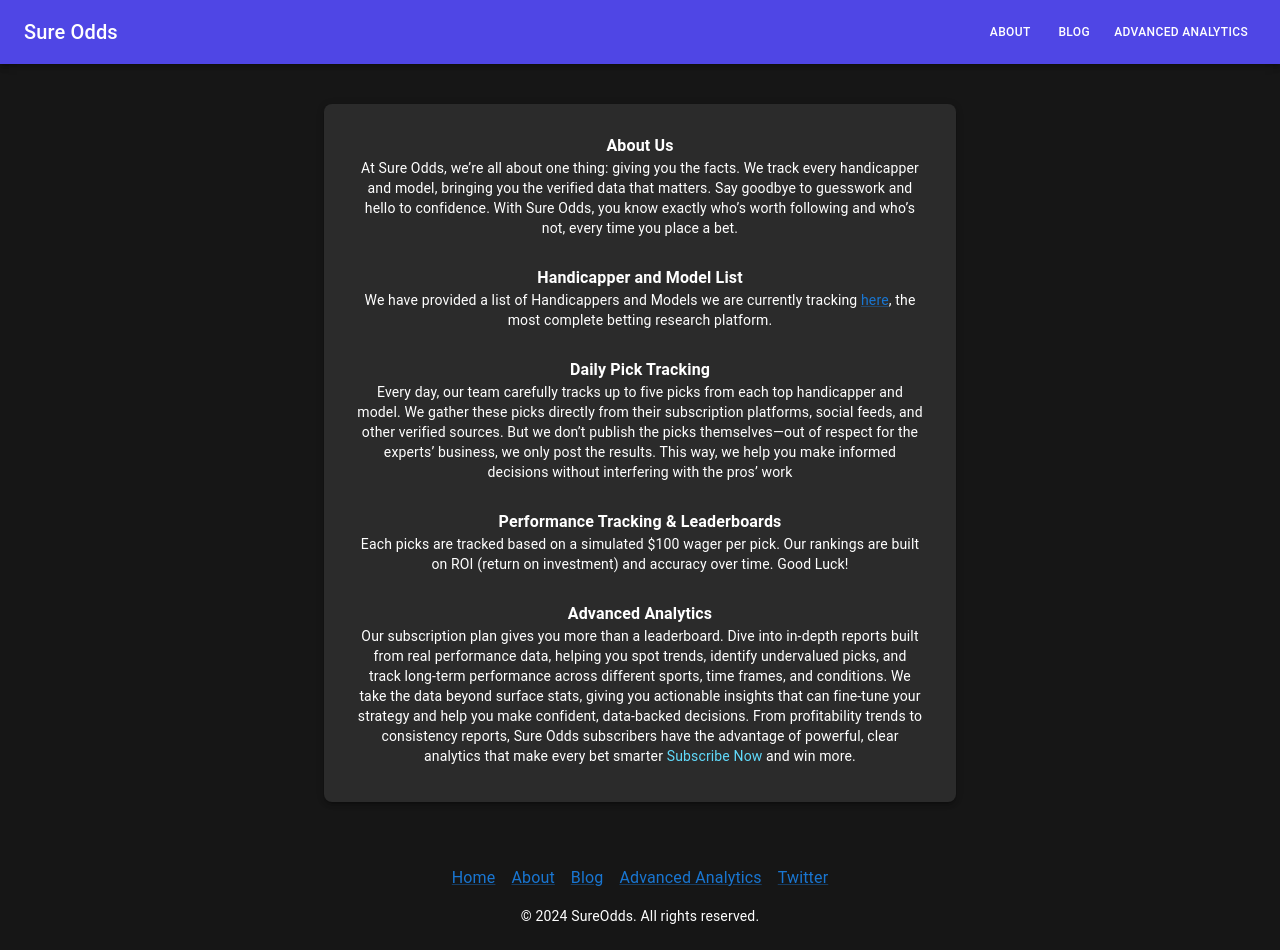
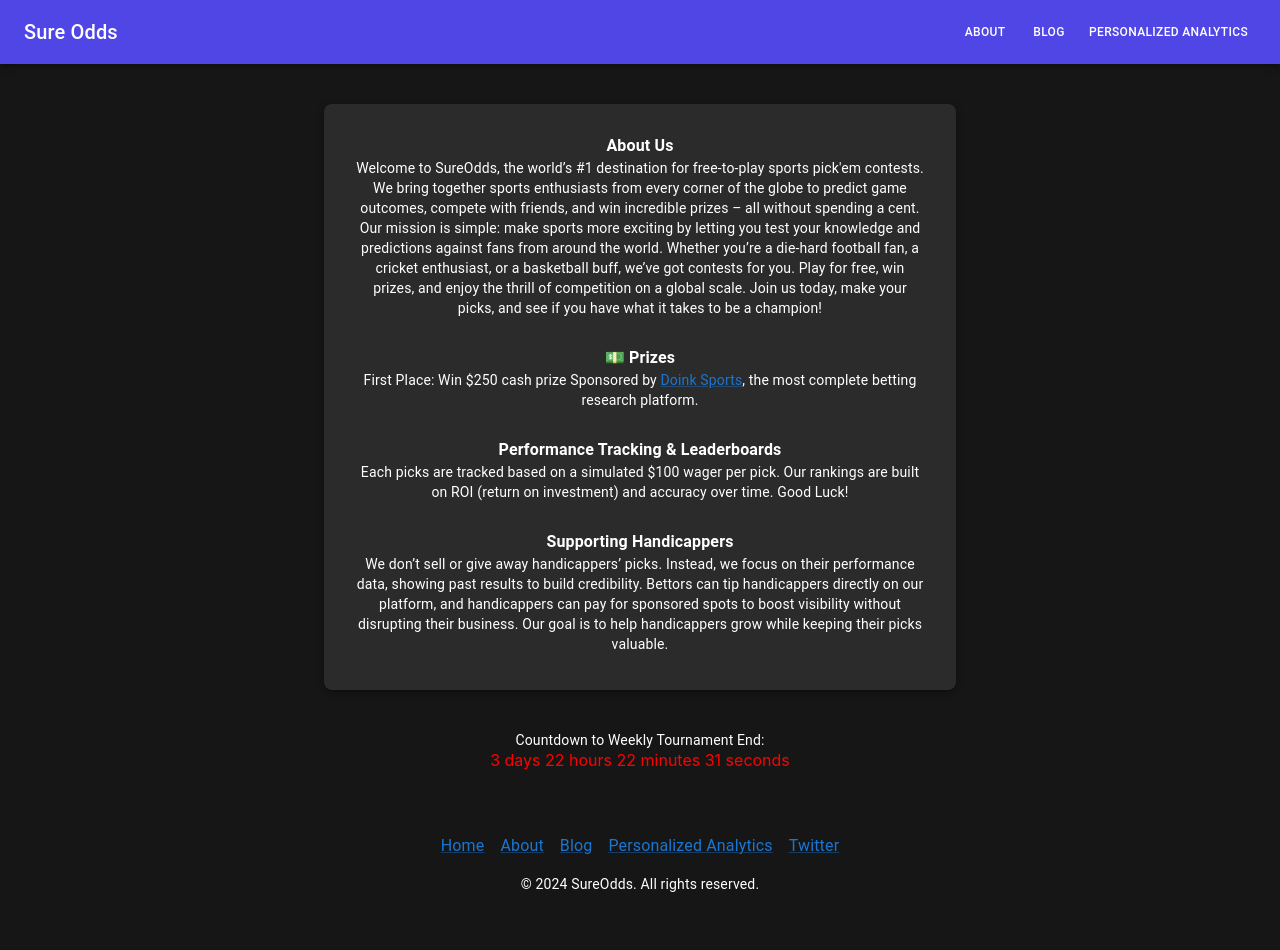
Before and after one commit to everyonesbuddy/sure-odds-sports-predictions-contest-FE, a React (Create React App) app: page /about in a window 1280 px wide. After the commit the page ends 918 px from the top, so only its background shows below. Built offline with nearby package versions, Linux system fonts and the light colour scheme.

Commit message:
revert to free to play prediction contest

```diff
--- a/src/components/Footer.jsx
+++ b/src/components/Footer.jsx
@@ -26,7 +26,7 @@
           Blog
         </Link>
         <Link href="/personalizedAnalytics" sx={{ mx: 1 }}>
-          Advanced Analytics
+          Personalized Analytics
         </Link>
         <Link href="https://x.com/sure_odds2023" target="_blank" sx={{ mx: 1 }}>
           Twitter
--- a/src/components/Leaderboard.jsx
+++ b/src/components/Leaderboard.jsx
@@ -9,8 +9,8 @@
   Paper,
   Tooltip,
   IconButton,
-  // Link,
-  // Typography,
+  Link,
+  Typography,
   Button,
   Box,
   Avatar,
@@ -20,20 +20,20 @@
 import HelpOutlineIcon from "@mui/icons-material/HelpOutline";
 import axios from "axios";
 import moment from "moment";
-// import Countdown from "react-countdown";
+import Countdown from "react-countdown";
 
 // Countdown renderer component
-// const CountdownRenderer = ({ days, hours, minutes, seconds, completed }) => {
-//   if (completed) {
-//     return <span style={{ color: "red" }}>The tournament has ended!</span>;
-//   } else {
-//     return (
-//       <span style={{ color: "red" }}>
-//         {days} days {hours} hours {minutes} minutes {seconds} seconds
-//       </span>
-//     );
-//   }
-// };
+const CountdownRenderer = ({ days, hours, minutes, seconds, completed }) => {
+  if (completed) {
+    return <span style={{ color: "red" }}>The tournament has ended!</span>;
+  } else {
+    return (
+      <span style={{ color: "red" }}>
+        {days} days {hours} hours {minutes} minutes {seconds} seconds
+      </span>
+    );
+  }
+};
 
 const Leaderboard = () => {
   const [betsData, setBetsData] = useState([]);
@@ -143,16 +143,16 @@
   };
 
   // Calculate the end time of the tournament for week
-  // const getTournamentEndTime = () => {
-  //   const now = moment().utcOffset(-4); // EST is UTC-4
-  //   const dayOfWeek = now.day();
-  //   const daysUntilSunday = (7 - dayOfWeek) % 7; // Days until the next Sunday
-  //   const nextSunday = now
-  //     .clone()
-  //     .add(daysUntilSunday, "days")
-  //     .set({ hour: 23, minute: 59, second: 0, millisecond: 0 });
-  //   return nextSunday.toDate();
-  // };
+  const getTournamentEndTime = () => {
+    const now = moment().utcOffset(-4); // EST is UTC-4
+    const dayOfWeek = now.day();
+    const daysUntilSunday = (7 - dayOfWeek) % 7; // Days until the next Sunday
+    const nextSunday = now
+      .clone()
+      .add(daysUntilSunday, "days")
+      .set({ hour: 23, minute: 59, second: 0, millisecond: 0 });
+    return nextSunday.toDate();
+  };
 
   // Calculate the end time of the tournament for month
   // const getTournamentEndTime = () => {
@@ -166,15 +166,16 @@
 
   return (
     <>
-      {/* <Box sx={{ textAlign: "center", mb: 2 }}>
+      <Box sx={{ textAlign: "center", mb: 2 }}>
         <Typography variant="body2">
-          Countdown to {new Date().toLocaleString("default", { month: "long" })}{" "}
-          {new Date().getFullYear()} Tournament End:
+          {/* Countdown to {new Date().toLocaleString("default", { month: "long" })}{" "}
+          {new Date().getFullYear()} Tournament End: */}
+          Countdown to Weekly Tournament End:
         </Typography>
         <Countdown date={getTournamentEndTime()} renderer={CountdownRenderer} />
-      </Box> */}
+      </Box>
 
-      {/* <Box sx={{ textAlign: "center", mb: 2 }}>
+      <Box sx={{ textAlign: "center", mb: 2 }}>
         <Typography
           variant="subtitle1"
           sx={{
@@ -195,7 +196,7 @@
           </Link>{" "}
           The most complete betting research platform
         </Typography>
-      </Box> */}
+      </Box>
 
       <Box>
         <Box sx={{ display: "flex", justifyContent: "space-around", p: 2 }}>
@@ -297,7 +298,7 @@
                         marginRight: 1,
                       }}
                     />
-                    <a
+                    {/* <a
                       href={
                         handicapper.socialType === "twitter"
                           ? `https://x.com/${handicapper.username}`
@@ -307,7 +308,8 @@
                       style={{ fontSize: isMobile ? "10px" : "inherit" }}
                     >
                       {handicapper.username}
-                    </a>
+                    </a> */}
+                    {handicapper.username}
                   </TableCell>
                   {!isMobile && (
                     <TableCell sx={{ color: "#fff" }}>
--- a/src/components/Nav.jsx
+++ b/src/components/Nav.jsx
@@ -51,7 +51,7 @@
         to="/personalizedAnalytics"
         onClick={toggleDrawer(false)}
       >
-        <ListItemText primary="Advanced Analytics" />
+        <ListItemText primary="Personalized Analytics" />
       </ListItem>
     </List>
   );
@@ -99,7 +99,7 @@
               to="/personalizedAnalytics"
               style={{ textDecoration: "none", color: "#ffffff" }}
             >
-              Advanced Analytics
+              Personalized Analytics
             </Link>
           </Button>
         </Box>
--- a/src/components/TournamentDetails.jsx
+++ b/src/components/TournamentDetails.jsx
@@ -5,25 +5,25 @@
   ListItem,
   ListItemText,
   Box,
-  Link as MuiLink,
+  Link,
 } from "@mui/material";
-// import moment from "moment";
-// import Countdown from "react-countdown";
+import moment from "moment";
+import Countdown from "react-countdown";
 import Footer from "./Footer";
-import { Link as RouterLink } from "react-router-dom";
+// import { Link as RouterLink } from "react-router-dom";
 
 // Countdown renderer component
-// const CountdownRenderer = ({ days, hours, minutes, seconds, completed }) => {
-//   if (completed) {
-//     return <span style={{ color: "red" }}>The tournament has ended!</span>;
-//   } else {
-//     return (
-//       <span style={{ color: "red" }}>
-//         {days} days {hours} hours {minutes} minutes {seconds} seconds
-//       </span>
-//     );
-//   }
-// };
+const CountdownRenderer = ({ days, hours, minutes, seconds, completed }) => {
+  if (completed) {
+    return <span style={{ color: "red" }}>The tournament has ended!</span>;
+  } else {
+    return (
+      <span style={{ color: "red" }}>
+        {days} days {hours} hours {minutes} minutes {seconds} seconds
+      </span>
+    );
+  }
+};
 
 const TournamentDetails = () => {
   // Calculate the end time of the tournament for month
@@ -35,6 +35,18 @@
   //     .set({ hour: 23, minute: 59, second: 0, millisecond: 0 });
   //   return endOfMonth.toDate();
   // };
+
+  // Calculate the end time of the tournament for week
+  const getTournamentEndTime = () => {
+    const now = moment().utcOffset(-4); // EST is UTC-4
+    const dayOfWeek = now.day();
+    const daysUntilSunday = (7 - dayOfWeek) % 7; // Days until the next Sunday
+    const nextSunday = now
+      .clone()
+      .add(daysUntilSunday, "days")
+      .set({ hour: 23, minute: 59, second: 0, millisecond: 0 });
+    return nextSunday.toDate();
+  };
 
   return (
     <>
@@ -59,7 +71,9 @@
             <ListItem>
               <ListItemText
                 primary="About Us"
-                secondary="At Sure Odds, we’re all about one thing: giving you the facts. We track every handicapper and model, bringing you the verified data that matters. Say goodbye to guesswork and hello to confidence. With Sure Odds, you know exactly who’s worth following and who’s not, every time you place a bet."
+                secondary="Welcome to SureOdds, the world’s #1 destination for free-to-play sports pick'em contests. We bring together sports enthusiasts from every corner of the globe to predict game outcomes, compete with friends, and win incredible prizes – all without spending a cent.
+              Our mission is simple: make sports more exciting by letting you test your knowledge and predictions against fans from around the world. Whether you’re a die-hard football fan, a cricket enthusiast, or a basketball buff, we’ve got contests for you. Play for free, win prizes, and enjoy the thrill of competition on a global scale.
+              Join us today, make your picks, and see if you have what it takes to be a champion!"
                 primaryTypographyProps={{
                   sx: {
                     color: "#fff",
@@ -72,36 +86,20 @@
             </ListItem>
             <ListItem>
               <ListItemText
-                primary="Handicapper and Model List"
+                primary="💵 Prizes"
                 secondary={
                   <>
-                    We have provided a list of Handicappers and Models we are
-                    currently tracking{" "}
-                    <MuiLink
-                      href="https://docs.google.com/document/d/1nEXq22ncM1fZNVi4FROGb0Pj8vxHnADuDdpiv2A96Pg/edit?usp=sharing"
+                    First Place: Win $250 cash prize Sponsored by{" "}
+                    <Link
+                      href="https://doinksports.com/?via=sureOdds"
                       target="_blank"
                       rel="noopener"
                     >
-                      here
-                    </MuiLink>
+                      Doink Sports
+                    </Link>
                     , the most complete betting research platform.
                   </>
                 }
-                primaryTypographyProps={{
-                  sx: {
-                    color: "#fff",
-                    textAlign: "center",
-                    fontWeight: "bold",
-                  },
-                }}
-                secondaryTypographyProps={{ sx: { color: "#fff" } }}
-              />
-            </ListItem>
-
-            <ListItem>
-              <ListItemText
-                primary="Daily Pick Tracking"
-                secondary="Every day, our team carefully tracks up to five picks from each top handicapper and model. We gather these picks directly from their subscription platforms, social feeds, and other verified sources. But we don’t publish the picks themselves—out of respect for the experts’ business, we only post the results. This way, we help you make informed decisions without interfering with the pros’ work"
                 primaryTypographyProps={{
                   sx: {
                     color: "#fff",
@@ -127,31 +125,10 @@
                 secondaryTypographyProps={{ sx: { color: "#fff" } }}
               />
             </ListItem>
-
             <ListItem>
               <ListItemText
-                primary="Advanced Analytics"
-                secondary={
-                  <>
-                    Our subscription plan gives you more than a leaderboard.
-                    Dive into in-depth reports built from real performance data,
-                    helping you spot trends, identify undervalued picks, and
-                    track long-term performance across different sports, time
-                    frames, and conditions. We take the data beyond surface
-                    stats, giving you actionable insights that can fine-tune
-                    your strategy and help you make confident, data-backed
-                    decisions. From profitability trends to consistency reports,
-                    Sure Odds subscribers have the advantage of powerful, clear
-                    analytics that make every bet smarter{" "}
-                    <RouterLink
-                      to="/personalizedAnalytics"
-                      style={{ textDecoration: "none", color: "#61dafb" }}
-                    >
-                      Subscribe Now
-                    </RouterLink>{" "}
-                    and win more.
-                  </>
-                }
+                primary="Supporting Handicappers"
+                secondary="We don’t sell or give away handicappers’ picks. Instead, we focus on their performance data, showing past results to build credibility. Bettors can tip handicappers directly on our platform, and handicappers can pay for sponsored spots to boost visibility without disrupting their business. Our goal is to help handicappers grow while keeping their picks valuable."
                 primaryTypographyProps={{
                   sx: {
                     color: "#fff",
@@ -166,13 +143,16 @@
         </Typography>
       </Box>
 
-      {/* <Box sx={{ textAlign: "center", mb: 2 }}>
-        <Typography variant="body2">
+      <Box sx={{ textAlign: "center", mb: 2 }}>
+        {/* <Typography variant="body2">
           Countdown to {new Date().toLocaleString("default", { month: "long" })}{" "}
           {new Date().getFullYear()} Tournament End:
+        </Typography> */}
+        <Typography variant="body2">
+          Countdown to Weekly Tournament End:
         </Typography>
         <Countdown date={getTournamentEndTime()} renderer={CountdownRenderer} />
-      </Box> */}
+      </Box>
       <Footer />
     </>
   );
```
Also changed, not shown: public/index.html (+4 -4 lines), src/components/Home.jsx (+13 -12 lines), src/components/PersonalizedAnalytics.jsx (+5 -7 lines), src/components/PicksDetails.jsx (+54 -53 lines), src/components/PostYourPicks.jsx (+96 -14 lines).
